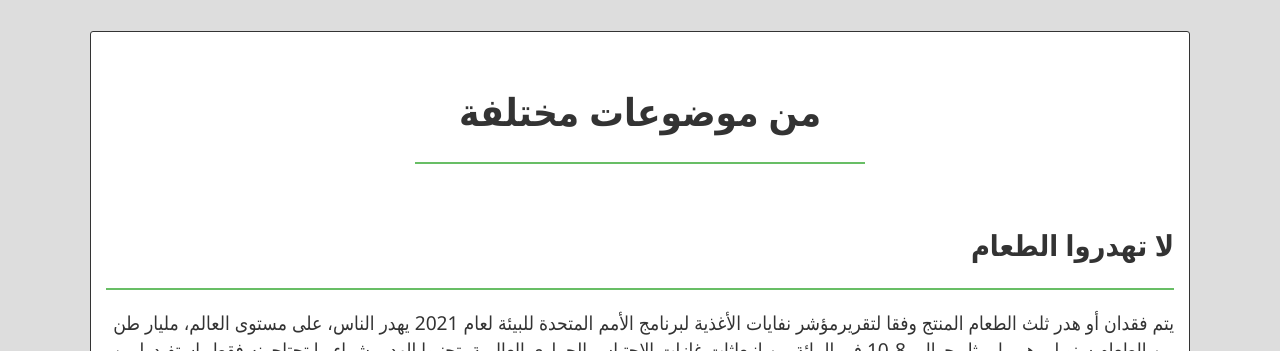
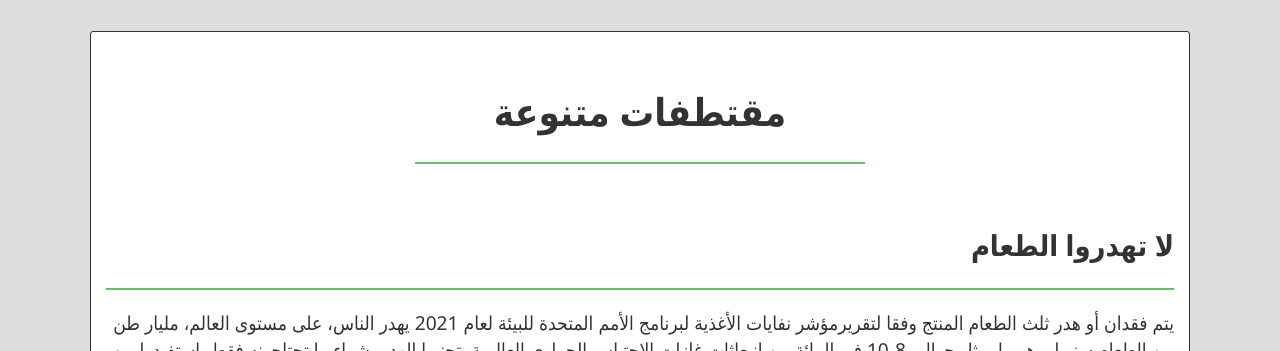
Before and after one commit to mohandzhran/mohand-hossam, a plain HTML site: page index.html in a window 1280 px wide. Shown: the part 749-1100 px from the top of the page. Drawn offline with Linux system fonts and the light colour scheme.

Commit message:
Update index.html

```diff
--- a/index.html
+++ b/index.html
@@ -124,7 +124,7 @@
       <div class="cont">
       <div dir="rtl">
         <br>
-        <h1 id="g" style="text-align: center;" > من موضوعات مختلفة </h1>
+        <h1 id="g" style="text-align: center;" > مقتطفات متنوعة </h1>
         <hr class="ee" style="width: 450px;"/>
 <br>
   <h2 id="g">لا تهدروا الطعام</h2>
```
